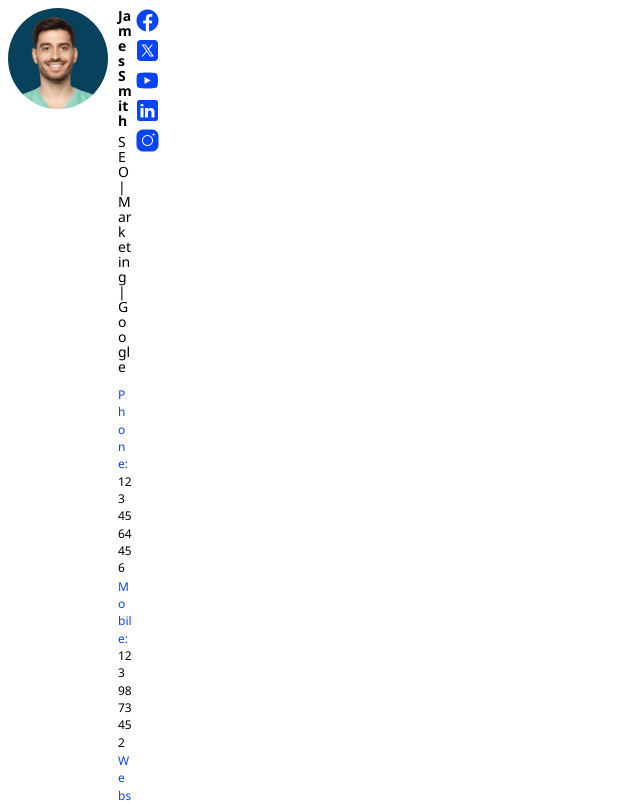
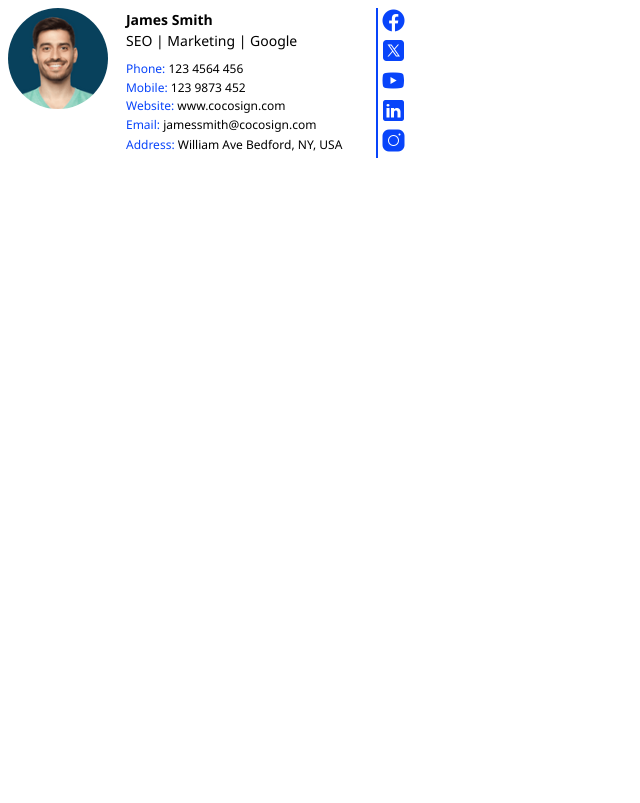
Before and after one commit to Obikaviola/james-smith-email-signature, a plain HTML site: page index.html in a window 1280 px wide. Shown: the top 803 px of the page, without its empty margins (0-640 px from the left). Drawn offline with Linux system fonts and the light colour scheme.

Commit message:
update index.html

```diff
--- a/index.html
+++ b/index.html
@@ -66,7 +66,7 @@
                     </td>
                     <td style="width: 2px; background-color: #0844fa;">
                     </td>
-                    <td style="padding-left: 3px; vertical-align: top; height: 100%; max-width: 30px; width: 100%;">
+                    <td style="padding-left: 3px; vertical-align: top; height: 100%; max-width: 30px;">
                         <table cellpadding="0" cellspacing="0" border="0" style="height: 100%; border-collapse: collapse;">
                             <tr>
                                 <td style="height: 20%; padding: 0 0 5px 0;">
```
